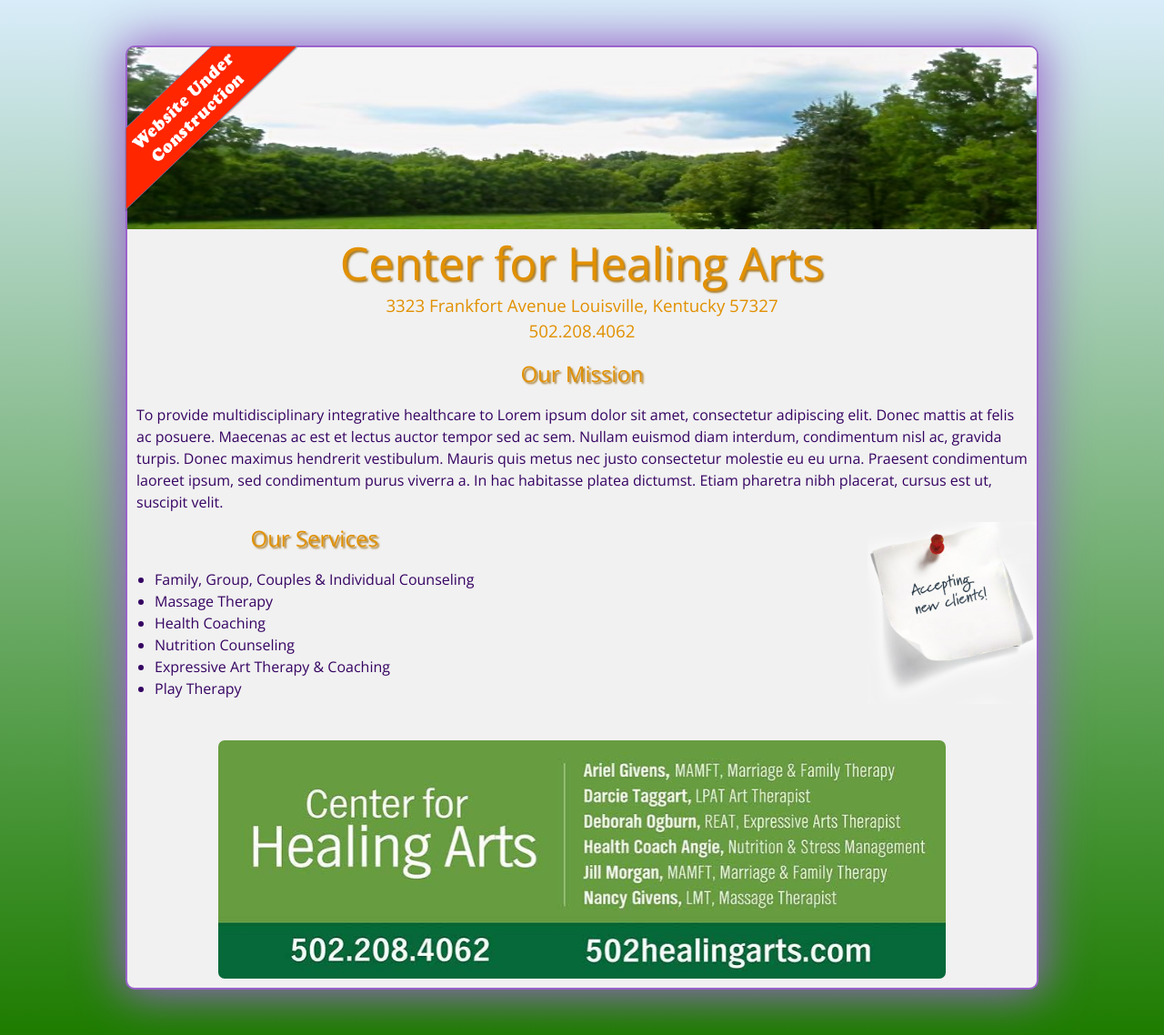
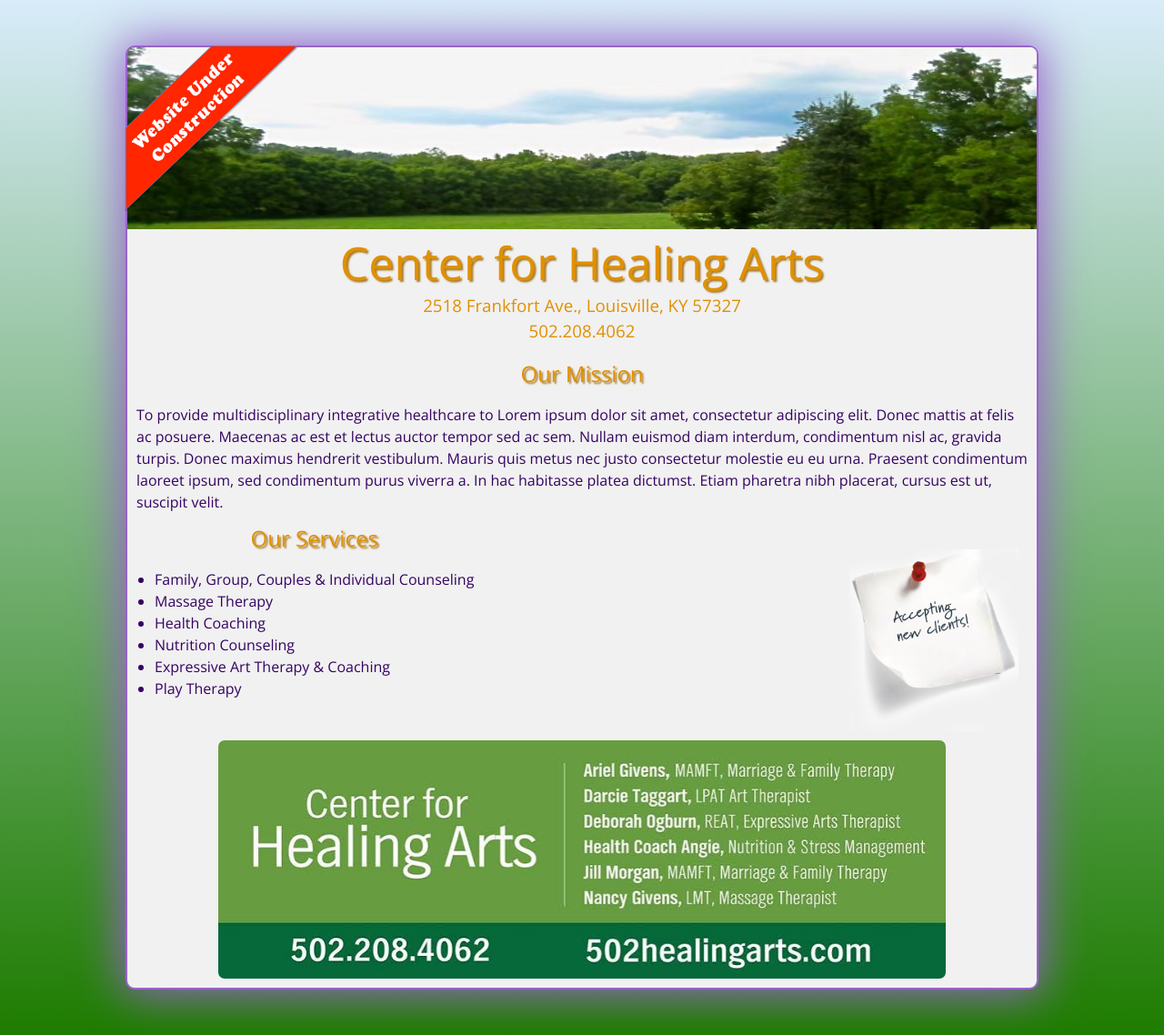
Before and after one commit to aegiven84/aegiven84.github.io, a Jekyll site: the page built from index.html, in a window 1280 px wide. Shown: the whole page at 91% size. Built offline with Jekyll 4.4.1, drawn with Linux system fonts in a browser that asks for light colours.

Commit message:
slight adjustments

```diff
--- a/_sass/_custom.scss
+++ b/_sass/_custom.scss
@@ -189,6 +189,8 @@ margin: 10px;
   height: 200px;
   width: auto;
   float: right;
+  margin-right: 20px;
+  margin-top: 30px;
 }
 
 #services {
--- a/index.html
+++ b/index.html
@@ -13,8 +13,8 @@ permalink:
   <img id="banner" src="images/banner.png">
   <img id="slides" src="images/19636_528607833948_1249284_n.jpg">
   <h1 id="title">Center for Healing Arts</h1>
-  <h3 id="address">3323 Frankfort Avenue
-  Louisville, Kentucky
+  <h3 id="address">2518 Frankfort Ave.,
+  Louisville, KY
   57327<br>502.208.4062</h3>
   <h2>Our Mission</h2>
   <p id="mission">To provide multidisciplinary integrative healthcare to Lorem ipsum dolor sit amet, consectetur adipiscing elit. Donec mattis at felis ac posuere. Maecenas ac est et lectus auctor tempor sed ac sem. Nullam euismod diam interdum, condimentum nisl ac, gravida turpis. Donec maximus hendrerit vestibulum. Mauris quis metus nec justo consectetur molestie eu eu urna. Praesent condimentum laoreet ipsum, sed condimentum purus viverra a. In hac habitasse platea dictumst. Etiam pharetra nibh placerat, cursus est ut, suscipit velit.</p>
```
